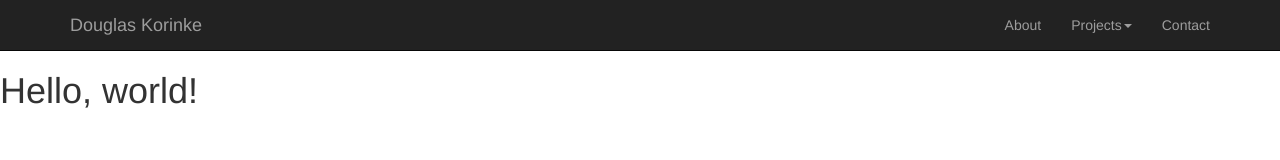
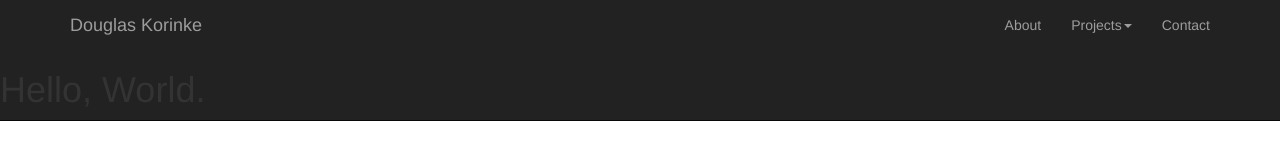
Before and after one commit to dougkorinke/project, a plain HTML site: page index.html in a window 1280 px wide. Drawn offline with nearby package versions, Linux system fonts and the light colour scheme.

Commit message:
Moved Hello World to nav

```diff
--- a/index.html
+++ b/index.html
@@ -39,8 +39,8 @@
 			</ul>
 		</div>
 	</div>
+    <h1>Hello, World.</h1>
     </nav>
-    <h1>Hello, world!</h1>
 
     <script src="https://ajax.googleapis.com/ajax/libs/jquery/1.11.3/jquery.min.js"></script>
     <script src="js/bootstrap.min.js"></script>
```
